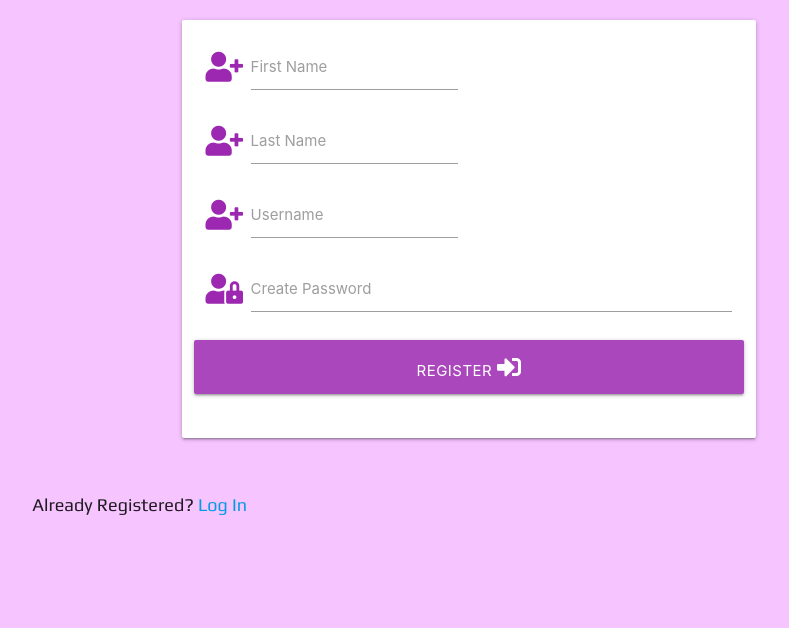
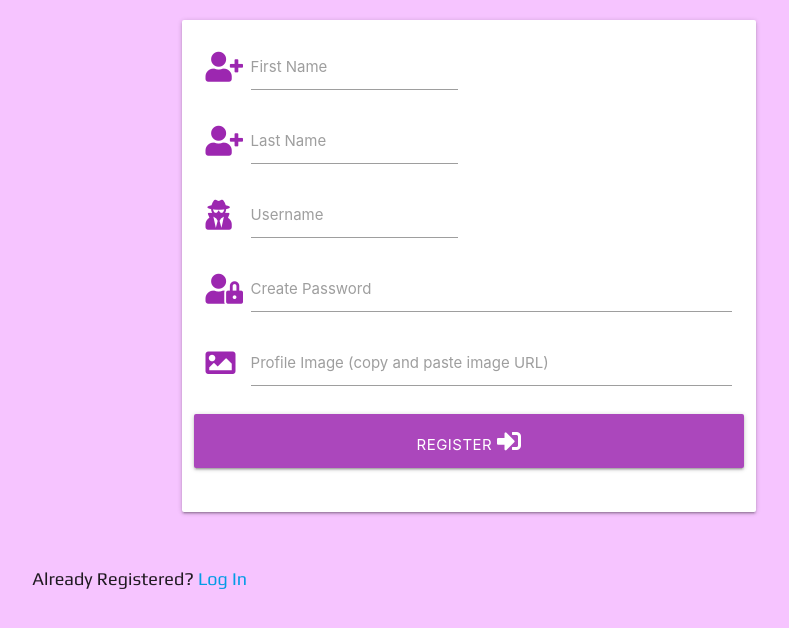
Before and after one commit to Code-Institute-Submissions/TJones305-Inspirasong, a Flask app: page /register in a window 1280 px wide. Shown: the part 146-774 px from the top of the page, without its empty margins (171-960 px from the left). Run offline with Flask 2, Linux system fonts and the light colour scheme; some libraries are stand-ins or nearby versions; some web fonts are replaced.

Commit message:
added ability for user to paste URL for profile image

```diff
--- a/templates/register.html
+++ b/templates/register.html
@@ -29,7 +29,7 @@
                 <!--Username-->
                 <div class="row">
                     <div class="input-field col s6">
-                        <i class="fas fa-user-plus prefix purple-text lighten-1"></i>
+                        <i class="fas fa-user-secret prefix purple-text lighten-1"></i>
                         <input id="username" name="username" type="text" minlength="5"
                              maxlength="15" pattern="^[a-zA-Z0-9]{5,15}$" class="validate" required>
                         <label for="username">Username</label>
@@ -42,6 +42,14 @@
                         <input id="password" name="password" type="password" minlength="5"
                             maxlength="15" pattern="^[a-zA-Z0-9]{5,15}$" class="validate" required>
                         <label for="password">Create Password</label>
+                    </div>
+                </div>
+                <!--Profile Image-->
+                <div class="row">
+                    <div class="input-field col s12">
+                        <i class="fas fa-image prefix purple-text lighten-1"></i>
+                        <input id="image" name="image" type="text" minlength="5" pattern="^[a-zA-Z0-9]{5,15}$" class="validate">
+                        <label for="image">Profile Image (copy and paste image URL)</label>
                     </div>
                 </div>
                 <!--Register Button-->
```
